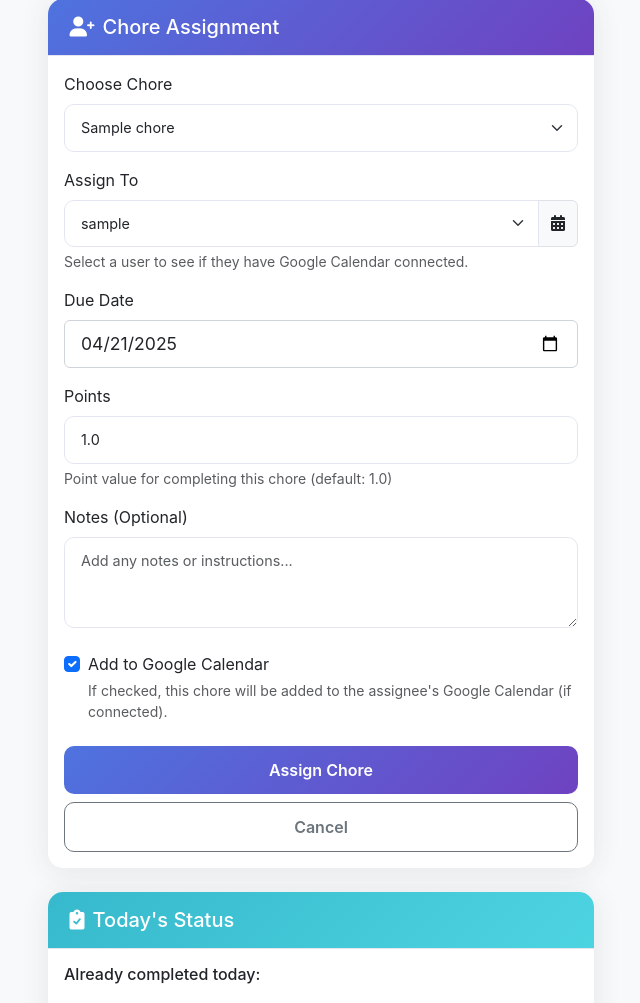
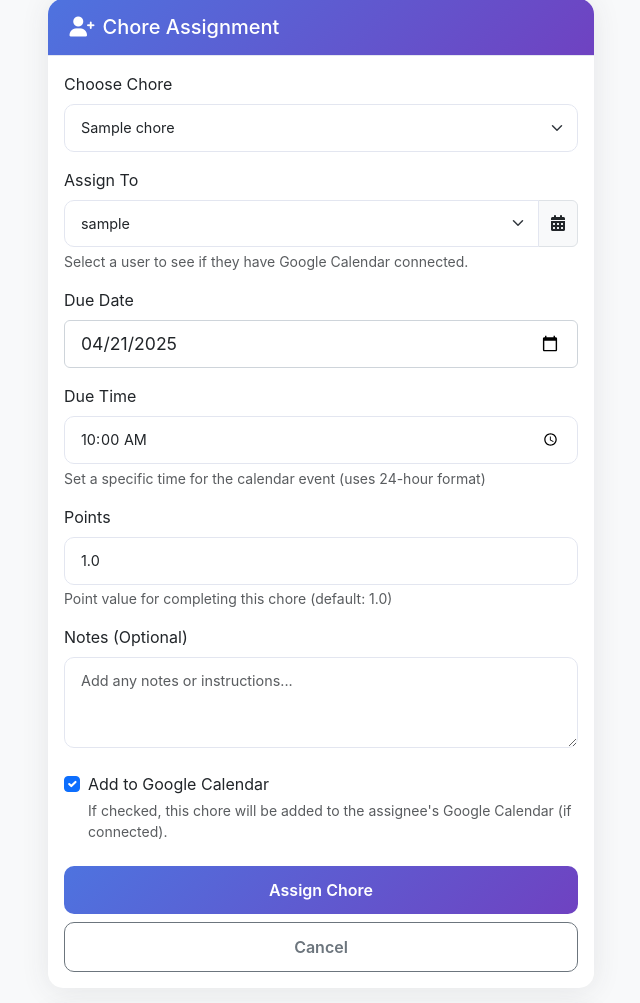
Before and after one commit to askkrishnaprasad/chore_tracker, a Flask app: page /assign_chore in a window 1280 px wide. Shown: the part 205-1208 px from the top of the page, without its empty margins (319-959 px from the left). Run offline with Flask 3, Linux system fonts and the light colour scheme; a user stored in the database is signed in; tables that the repository leaves empty hold one stand-in row (values such as "Sample post").

Commit message:
Fix datetime import to properly use time objects in assign_chore route

```diff
--- a/app/forms.py
+++ b/app/forms.py
@@ -36,6 +36,7 @@ class ChoreAssignmentForm(FlaskForm):
     chore_id = SelectField('Chore', coerce=int, validators=[DataRequired()])
     assignee_id = SelectField('Assign To', coerce=int, validators=[DataRequired()])
     due_date = DateField('Due Date', validators=[DataRequired()], default=date.today)
+    due_time = StringField('Due Time', validators=[Optional()], default="10:00")
     points = FloatField('Points', validators=[DataRequired()], default=1.0)
     notes = TextAreaField('Notes', validators=[Optional()])
     add_to_calendar = BooleanField('Add to Google Calendar', default=True)
--- a/app/routes.py
+++ b/app/routes.py
@@ -5,7 +5,7 @@ from app.models import User, Home, Chore, ChoreCompletion, ChoreAssignment, User
 from app.forms import (LoginForm, RegistrationForm, HomeForm, ChoreForm,
                    ChoreCompletionForm, ChoreAssignmentForm, UserForm)
 from app import db, login_manager
-from datetime import datetime, date, timedelta
+from datetime import date, datetime, timedelta, time
 from sqlalchemy import func, and_
 import json
 from app.google_calendar import get_authorization_url, process_oauth_callback, save_tokens, add_calendar_event
@@ -893,13 +893,29 @@ def register_routes(app):
             chore = Chore.query.get(form.chore_id.data)
             assignee = User.query.get(form.assignee_id.data)
 
+            # Parse time if provided
+            due_time = None
+            if form.due_time.data:
+                try:
+                    hours, minutes = form.due_time.data.split(':')
+                    due_time = time(int(hours), int(minutes))
+                except (ValueError, AttributeError):
+                    # Default to 10:00 AM if time parsing fails
+                    due_time = time(10, 0)
+            else:
+                # Default to 10:00 AM if no time provided
+                due_time = time(10, 0)
+
+            # Create datetime by combining date and time
+            due_datetime = datetime.combine(form.due_date.data, due_time)
+
             # Check if calendar integration is requested and the assignee has connected their Google Calendar
             if form.add_to_calendar.data and assignee and UserCalendarToken.query.filter_by(user_id=assignee.id).first():
-                # Add to their Google Calendar
+                # Add to their Google Calendar with the specific time
                 success, message = add_calendar_event(
                     user_id=assignee.id,
                     chore_name=chore.name,
-                    due_date=form.due_date.data,
+                    due_date=due_datetime,  # Pass the datetime object instead of just the date
                     notes=form.notes.data
                 )
 
@@ -1411,9 +1427,6 @@ def register_routes(app):
     @app.route('/calendar/oauth2callback')
     @login_required
     def calendar_oauth_callback():
-        # Debug: log callback invocation and parameters
-        app.logger.info("OAuth callback received!")
-        app.logger.info(f"Callback args: {request.args}")
         # Get authorization code
         code = request.args.get('code')
         state = request.args.get('state')
--- a/app/templates/assign_chore.html
+++ b/app/templates/assign_chore.html
@@ -62,6 +62,19 @@
                                 {% endfor %}
                             </div>
                         {% endif %}
+                    </div>
+
+                    <div class="mb-3">
+                        <label for="due_time" class="form-label">Due Time</label>
+                        {{ form.due_time(class="form-control" + (" is-invalid" if form.due_time.errors else ""), id="due_time", type="time") }}
+                        {% if form.due_time.errors %}
+                            <div class="invalid-feedback">
+                                {% for error in form.due_time.errors %}
+                                    {{ error }}
+                                {% endfor %}
+                            </div>
+                        {% endif %}
+                        <div class="form-text">Set a specific time for the calendar event (uses 24-hour format)</div>
                     </div>
 
                     <div class="mb-3">
```
